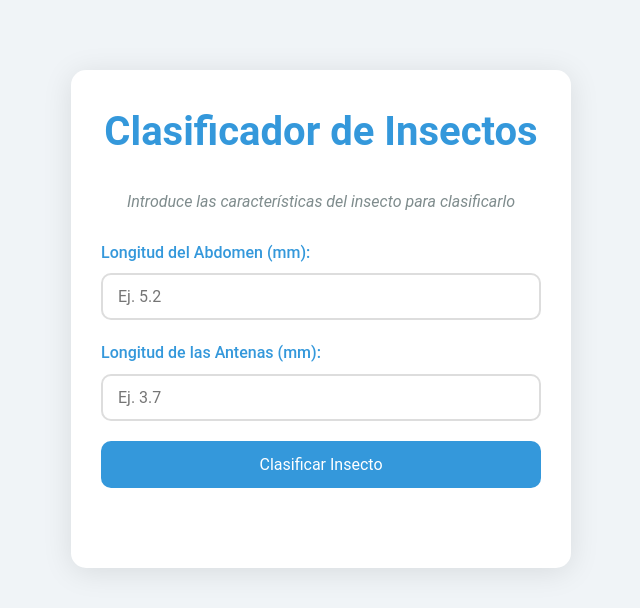
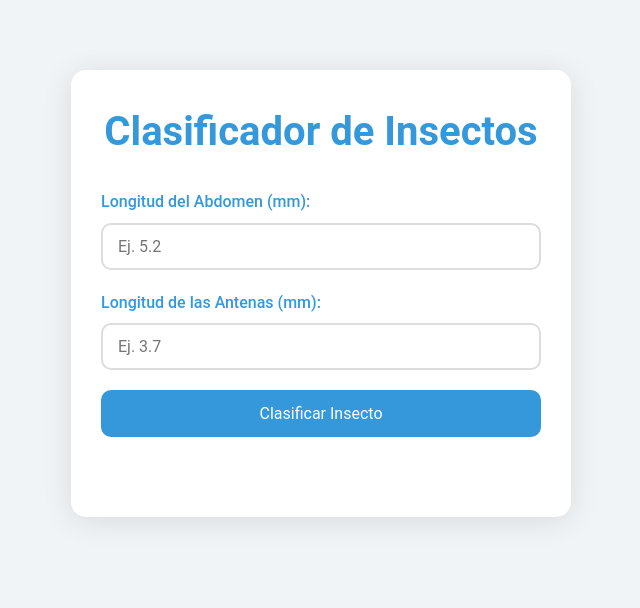
Before and after one commit to Jess889/flask3, a Flask app: page / in a window 1280 px wide. Shown: the top 608 px of the page, without its empty margins (319-959 px from the left). Run offline with Flask 3, Linux system fonts and the light colour scheme; parts of the project's set-up code (start-up, migrations or seed data) failed here and were passed over.

Commit message:
three comit

```diff
--- a/templates/formulario.html
+++ b/templates/formulario.html
@@ -143,7 +143,6 @@
 <body>
     <div class="container">
         <h1>Clasificador de Insectos</h1>
-        <p class="info-text">Introduce las características del insecto para clasificarlo</p>
 
         <form id="formulario" onsubmit="clasificarInsecto(event)">
             <div class="form-group">
```
